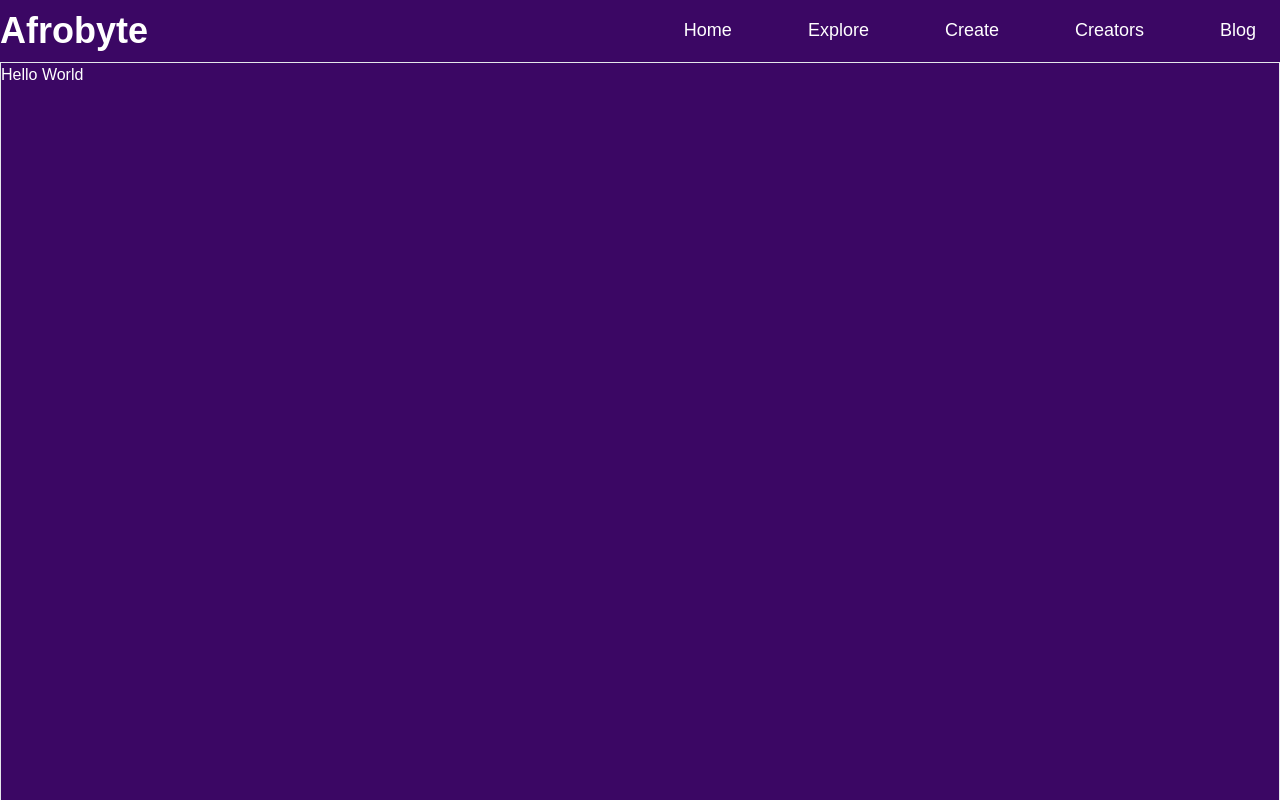
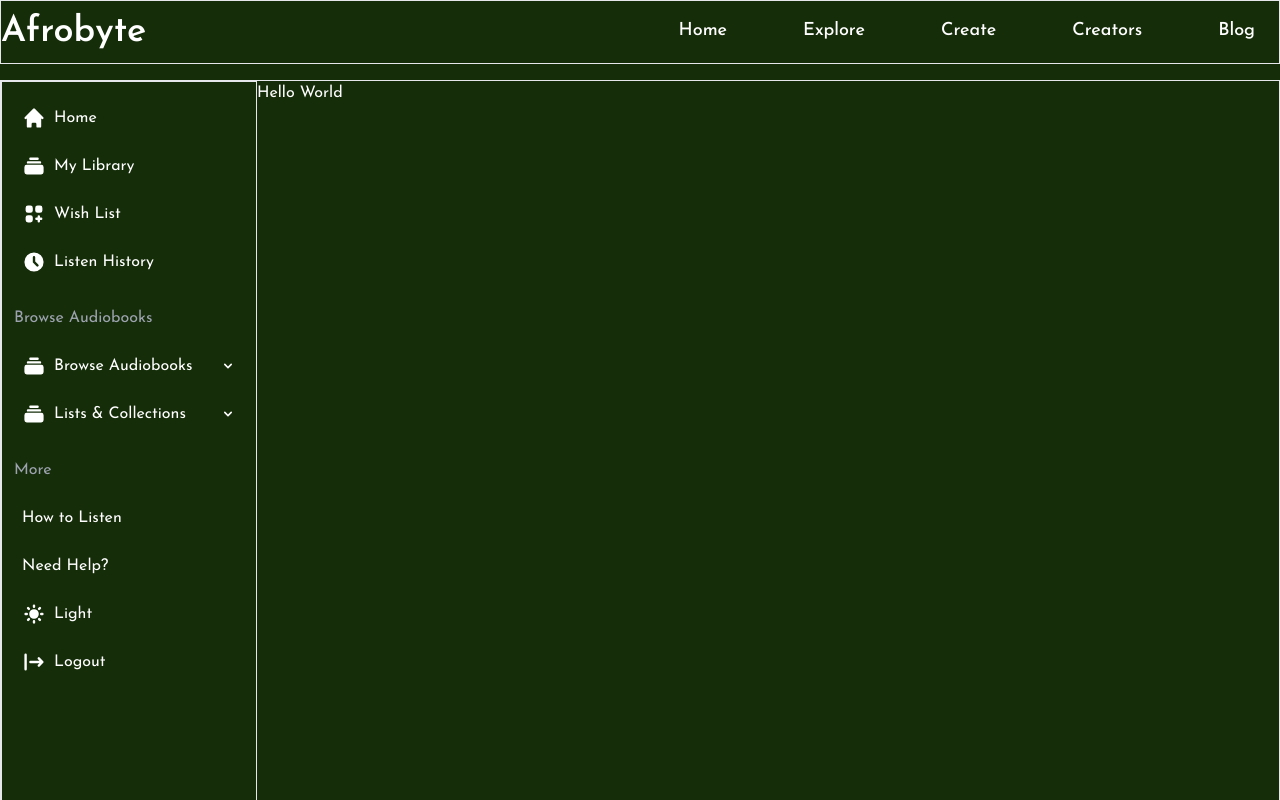
Before and after one commit to gitahievans/auraltales-frontend, a Next.js app: page / in a window 1280 px wide. Shown: the top 800 px of the page. Built offline with nearby package versions, Linux system fonts and the light colour scheme.

Commit message:
Setup sidebar

```diff
--- a/app/globals.css
+++ b/app/globals.css
@@ -1,3 +1,5 @@
+@import url('https://fonts.googleapis.com/css2?family=Josefin+Sans:ital,wght@0,100..700;1,100..700&family=Poppins:ital,wght@0,100;0,200;0,300;0,400;0,500;0,600;0,700;0,800;0,900;1,100;1,200;1,300;1,400;1,500;1,600;1,700;1,800;1,900&display=swap');
+
 @tailwind base;
 @tailwind components;
 @tailwind utilities;
--- a/app/layout.tsx
+++ b/app/layout.tsx
@@ -4,12 +4,13 @@ import "./globals.css";
 import { MantineProvider } from "@mantine/core";
 import Navbar from "@/components/common/Navbar";
 import Footer from "@/components/common/Footer";
+import SideNav from "@/components/common/SideNav";
 
 const inter = Inter({ subsets: ["latin"] });
 
 export const metadata: Metadata = {
-  title: "Create Next App",
-  description: "Generated by create next app",
+  title: "SoundLeaf",
+  description: "Feel the Voice in every Leaf",
 };
 
 export default function RootLayout({
@@ -22,11 +23,14 @@ export default function RootLayout({
       <body className={inter.className}>
         {" "}
         <MantineProvider>
-          <div className="min-h-screen p-4 font-main lg:p-0 bg-purple-950 text-white">
+          <div className="space-y-4 min-h-screen p-4 font-main lg:p-0 bg-primary text-white">
             <Navbar />
-            <main className="container mx-auto max-w-[420px] md:max-w-7xl min-h-[100dvh] border">
-              {children}
-            </main>
+            <div className="flex mx-auto max-w-[420px] md:max-w-7xl min-h-[100dvh] border">
+              <SideNav />
+              <main className="">
+                {children}
+              </main>
+            </div>
             <Footer />
           </div>
         </MantineProvider>
--- a/components/common/Footer.tsx
+++ b/components/common/Footer.tsx
@@ -1,7 +1,7 @@
 
 const Footer = () => {
     return (
-      <footer className="text-gray-400 bg-gray-900 body-font">
+      <footer className="text-gray-400 bg-primary font-secondary border">
         <div className="container px-5 py-24 mx-auto">
           <div className="flex flex-wrap md:text-left text-center order-first">
             <div className="lg:w-1/4 md:w-1/2 w-full px-4">
--- a/components/common/Navbar.tsx
+++ b/components/common/Navbar.tsx
@@ -11,7 +11,7 @@ const Navbar = () => {
   const activeLinkStyles = `border-b-2 border-b-accent-color px-3 lg:px-6 py-2 text-sm lg:text-lg font-medium transition-all duration-500 `;
 
   return (
-    <nav className="flex flex-col mx-auto max-w-[420px] md:max-w-7xl">
+    <nav className="flex flex-col mx-auto max-w-[420px] md:max-w-7xl border">
       <section className="flex items-center justify-between py-2">
         <Link href="/" className="flex gap-1 items-center">
           {/* <Image src={Logo} alt="logo" className="h-12 w-16 rounded-2xl" /> */}
--- /dev/null
+++ b/components/common/SideNav.tsx
@@ -0,0 +1,201 @@
+import React from "react";
+
+const SideNav = () => {
+  return (
+    <aside
+      id="audiobook-sidebar"
+      className="w-64 h-screen bg-dark-green border"
+    >
+      <nav className="h-full px-3 py-4 overflow-y-auto">
+        <ul className="space-y-2">
+          <li>
+            <a
+              href="#"
+              className="flex items-center p-2 text-white bg-green rounded-lg"
+            >
+              <svg
+                className="w-6 h-6 mr-2"
+                fill="currentColor"
+                viewBox="0 0 20 20"
+                xmlns="http://www.w3.org/2000/svg"
+              >
+                <path d="M10.707 2.293a1 1 0 00-1.414 0l-7 7a1 1 0 001.414 1.414L4 10.414V17a1 1 0 001 1h2a1 1 0 001-1v-2a1 1 0 011-1h2a1 1 0 011 1v2a1 1 0 001 1h2a1 1 0 001-1v-6.586l.293.293a1 1 0 001.414-1.414l-7-7z"></path>
+              </svg>
+              Home
+            </a>
+          </li>
+          <li>
+            <a
+              href="#"
+              className="flex items-center p-2 text-white rounded-lg hover:bg-green"
+            >
+              <svg
+                className="w-6 h-6 mr-2"
+                fill="currentColor"
+                viewBox="0 0 20 20"
+                xmlns="http://www.w3.org/2000/svg"
+              >
+                <path d="M7 3a1 1 0 000 2h6a1 1 0 100-2H7zM4 7a1 1 0 011-1h10a1 1 0 110 2H5a1 1 0 01-1-1zM2 11a2 2 0 012-2h12a2 2 0 012 2v4a2 2 0 01-2 2H4a2 2 0 01-2-2v-4z"></path>
+              </svg>
+              My Library
+            </a>
+          </li>
+          <li>
+            <a
+              href="#"
+              className="flex items-center p-2 text-white rounded-lg hover:bg-green"
+            >
+              <svg
+                className="w-6 h-6 mr-2"
+                fill="currentColor"
+                viewBox="0 0 20 20"
+                xmlns="http://www.w3.org/2000/svg"
+              >
+                <path d="M5 3a2 2 0 00-2 2v2a2 2 0 002 2h2a2 2 0 002-2V5a2 2 0 00-2-2H5zM5 11a2 2 0 00-2 2v2a2 2 0 002 2h2a2 2 0 002-2v-2a2 2 0 00-2-2H5zM11 5a2 2 0 012-2h2a2 2 0 012 2v2a2 2 0 01-2 2h-2a2 2 0 01-2-2V5zM14 11a1 1 0 011 1v1h1a1 1 0 110 2h-1v1a1 1 0 11-2 0v-1h-1a1 1 0 110-2h1v-1a1 1 0 011-1z"></path>
+              </svg>
+              Wish List
+            </a>
+          </li>
+          <li>
+            <a
+              href="#"
+              className="flex items-center p-2 text-white rounded-lg hover:bg-green"
+            >
+              <svg
+                className="w-6 h-6 mr-2"
+                fill="currentColor"
+                viewBox="0 0 20 20"
+                xmlns="http://www.w3.org/2000/svg"
+              >
+                <path
+                  fill-rule="evenodd"
+                  d="M10 18a8 8 0 100-16 8 8 0 000 16zm1-12a1 1 0 10-2 0v4a1 1 0 00.293.707l2.828 2.829a1 1 0 101.415-1.415L11 9.586V6z"
+                  clip-rule="evenodd"
+                ></path>
+              </svg>
+              Listen History
+            </a>
+          </li>
+          <li className="pt-4 pb-2">
+            <span className="text-gray-400">Browse Audiobooks</span>
+          </li>
+          <li>
+            <button className="flex items-center justify-between w-full p-2 text-white rounded-lg hover:bg-green">
+              <span className="flex items-center">
+                <svg
+                  className="w-6 h-6 mr-2"
+                  fill="currentColor"
+                  viewBox="0 0 20 20"
+                  xmlns="http://www.w3.org/2000/svg"
+                >
+                  <path d="M7 3a1 1 0 000 2h6a1 1 0 100-2H7zM4 7a1 1 0 011-1h10a1 1 0 110 2H5a1 1 0 01-1-1zM2 11a2 2 0 012-2h12a2 2 0 012 2v4a2 2 0 01-2 2H4a2 2 0 01-2-2v-4z"></path>
+                </svg>
+                Browse Audiobooks
+              </span>
+              <svg
+                className="w-4 h-4"
+                fill="currentColor"
+                viewBox="0 0 20 20"
+                xmlns="http://www.w3.org/2000/svg"
+              >
+                <path
+                  fill-rule="evenodd"
+                  d="M5.293 7.293a1 1 0 011.414 0L10 10.586l3.293-3.293a1 1 0 111.414 1.414l-4 4a1 1 0 01-1.414 0l-4-4a1 1 0 010-1.414z"
+                  clip-rule="evenodd"
+                ></path>
+              </svg>
+            </button>
+          </li>
+          <li>
+            <button className="flex items-center justify-between w-full p-2 text-white rounded-lg hover:bg-green">
+              <span className="flex items-center">
+                <svg
+                  className="w-6 h-6 mr-2"
+                  fill="currentColor"
+                  viewBox="0 0 20 20"
+                  xmlns="http://www.w3.org/2000/svg"
+                >
+                  <path d="M7 3a1 1 0 000 2h6a1 1 0 100-2H7zM4 7a1 1 0 011-1h10a1 1 0 110 2H5a1 1 0 01-1-1zM2 11a2 2 0 012-2h12a2 2 0 012 2v4a2 2 0 01-2 2H4a2 2 0 01-2-2v-4z"></path>
+                </svg>
+                Lists & Collections
+              </span>
+              <svg
+                className="w-4 h-4"
+                fill="currentColor"
+                viewBox="0 0 20 20"
+                xmlns="http://www.w3.org/2000/svg"
+              >
+                <path
+                  fill-rule="evenodd"
+                  d="M5.293 7.293a1 1 0 011.414 0L10 10.586l3.293-3.293a1 1 0 111.414 1.414l-4 4a1 1 0 01-1.414 0l-4-4a1 1 0 010-1.414z"
+                  clip-rule="evenodd"
+                ></path>
+              </svg>
+            </button>
+          </li>
+          <li className="pt-4 pb-2">
+            <span className="text-gray-400">More</span>
+          </li>
+          <li>
+            <a
+              href="#"
+              className="flex items-center p-2 text-white rounded-lg hover:bg-green"
+            >
+              How to Listen
+            </a>
+          </li>
+          <li>
+            <a
+              href="#"
+              className="flex items-center p-2 text-white rounded-lg hover:bg-green"
+            >
+              Need Help?
+            </a>
+          </li>
+          <li>
+            <a
+              href="#"
+              className="flex items-center p-2 text-white bg-green rounded-lg"
+            >
+              <svg
+                className="w-6 h-6 mr-2"
+                fill="currentColor"
+                viewBox="0 0 20 20"
+                xmlns="http://www.w3.org/2000/svg"
+              >
+                <path
+                  d="M10 2a1 1 0 011 1v1a1 1 0 11-2 0V3a1 1 0 011-1zm4 8a4 4 0 11-8 0 4 4 0 018 0zm-.464 4.95l.707.707a1 1 0 001.414-1.414l-.707-.707a1 1 0 00-1.414 1.414zm2.12-10.607a1 1 0 010 1.414l-.706.707a1 1 0 11-1.414-1.414l.707-.707a1 1 0 011.414 0zM17 11a1 1 0 100-2h-1a1 1 0 100 2h1zm-7 4a1 1 0 011 1v1a1 1 0 11-2 0v-1a1 1 0 011-1zM5.05 6.464A1 1 0 106.465 5.05l-.708-.707a1 1 0 00-1.414 1.414l.707.707zm1.414 8.486l-.707.707a1 1 0 01-1.414-1.414l.707-.707a1 1 0 011.414 1.414zM4 11a1 1 0 100-2H3a1 1 0 000 2h1z"
+                  fill-rule="evenodd"
+                  clip-rule="evenodd"
+                ></path>
+              </svg>
+              Light
+            </a>
+          </li>
+          <li>
+            <a
+              href="#"
+              className="flex items-center p-2 text-white bg-green rounded-lg"
+            >
+              <svg
+                className="w-6 h-6 mr-2"
+                fill="currentColor"
+                viewBox="0 0 20 20"
+                xmlns="http://www.w3.org/2000/svg"
+              >
+                <path
+                  fill-rule="evenodd"
+                  d="M3 3a1 1 0 00-1 1v12a1 1 0 102 0V4a1 1 0 00-1-1zm10.293 9.293a1 1 0 001.414 1.414l3-3a1 1 0 000-1.414l-3-3a1 1 0 10-1.414 1.414L14.586 9H7a1 1 0 100 2h7.586l-1.293 1.293z"
+                  clip-rule="evenodd"
+                ></path>
+              </svg>
+              Logout
+            </a>
+          </li>
+        </ul>
+      </nav>
+    </aside>
+  );
+};
+
+export default SideNav;
```
